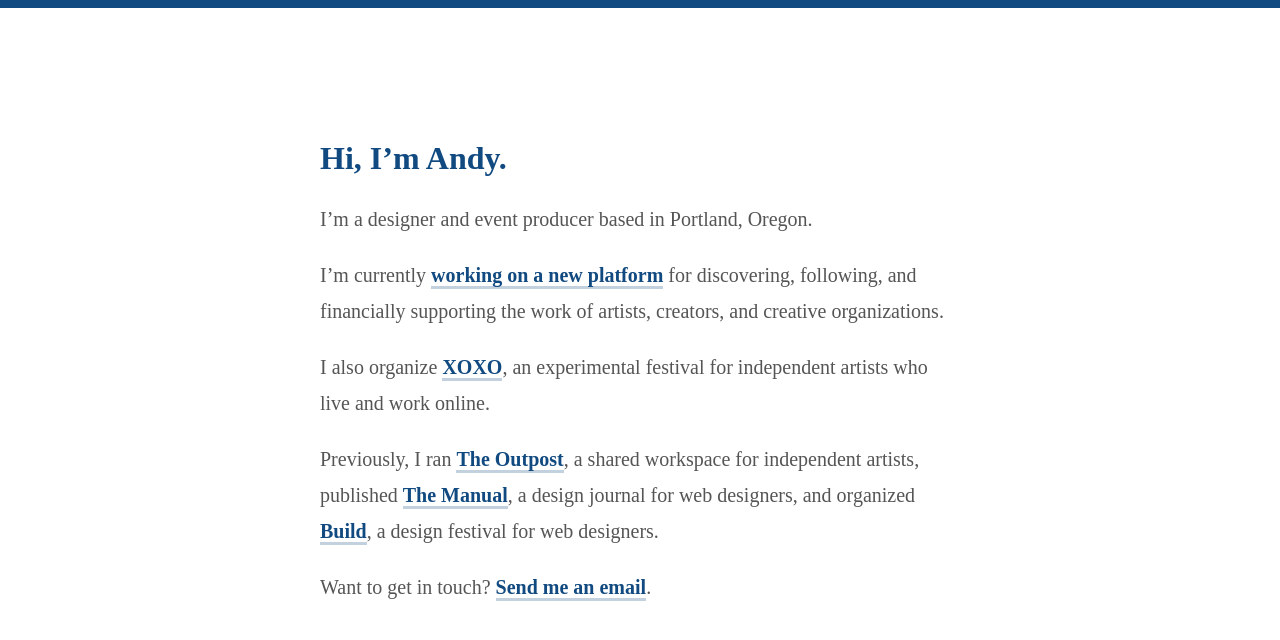
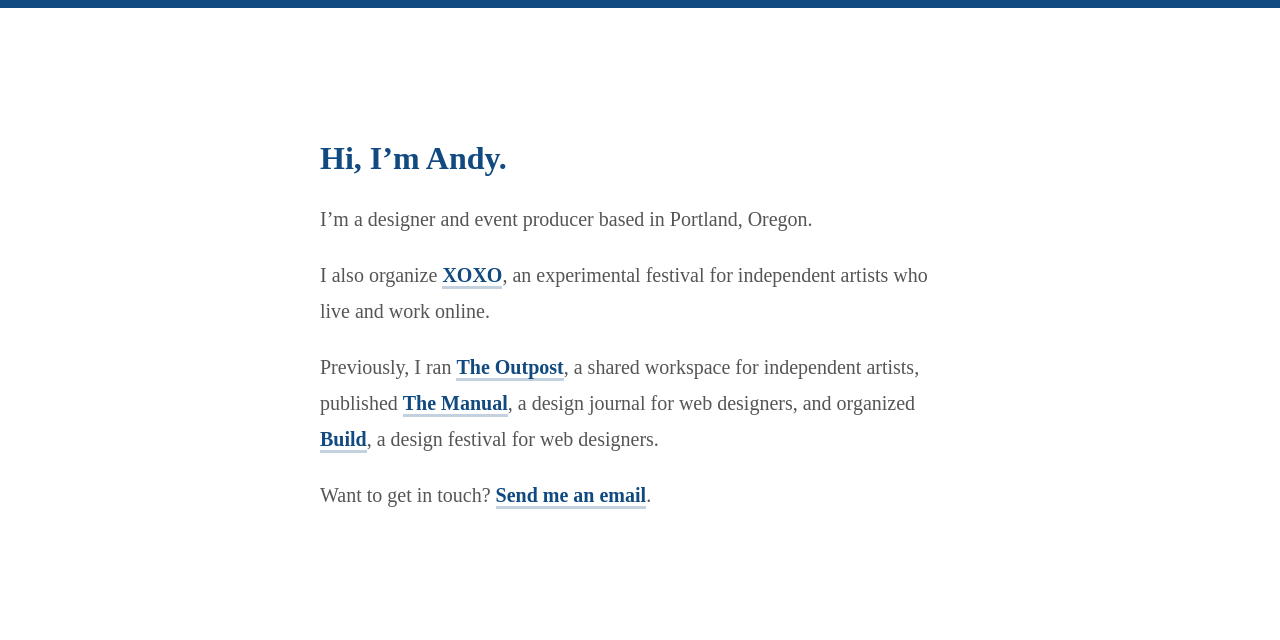
Before and after one commit to andymcmillan/andymcmillan, a Jekyll site: the page built from index.md, in a window 1280 px wide. Shown: the top 640 px of the page. Built offline with Jekyll 4.4.1, drawn with Linux system fonts in a browser that asks for light colours.

Commit message:
Update index.md

```diff
--- a/index.md
+++ b/index.md
@@ -7,10 +7,8 @@
 
 I'm a designer and event producer based in Portland, Oregon.
 
-I'm currently [working on a new platform](https://www.theverge.com/2018/10/24/18019720/kickstarter-drip-xoxo-andy-baio-mcmillan) for discovering, following, and financially supporting the work of artists, creators, and creative organizations.
+I also organize [XOXO](http://xoxofest.com), an experimental festival for independent artists who live and work online.
 
-I also organize [XOXO](http://xoxofest.com/), an experimental festival for independent artists who live and work online.
-
-Previously, I ran [The Outpost](http://outpostpdx.com/), a shared workspace for independent artists, published [The Manual](http://themanual.org/), a design journal for web designers, and organized [Build](http://buildconf.com/), a design festival for web designers.
+Previously, I ran [The Outpost](http://outpostpdx.com), a shared workspace for independent artists, published [The Manual](http://themanual.org), a design journal for web designers, and organized [Build](http://buildconf.com), a design festival for web designers.
 
 Want to get in touch? [Send me an email](mailto:hi@andymcmillan.com).
```
